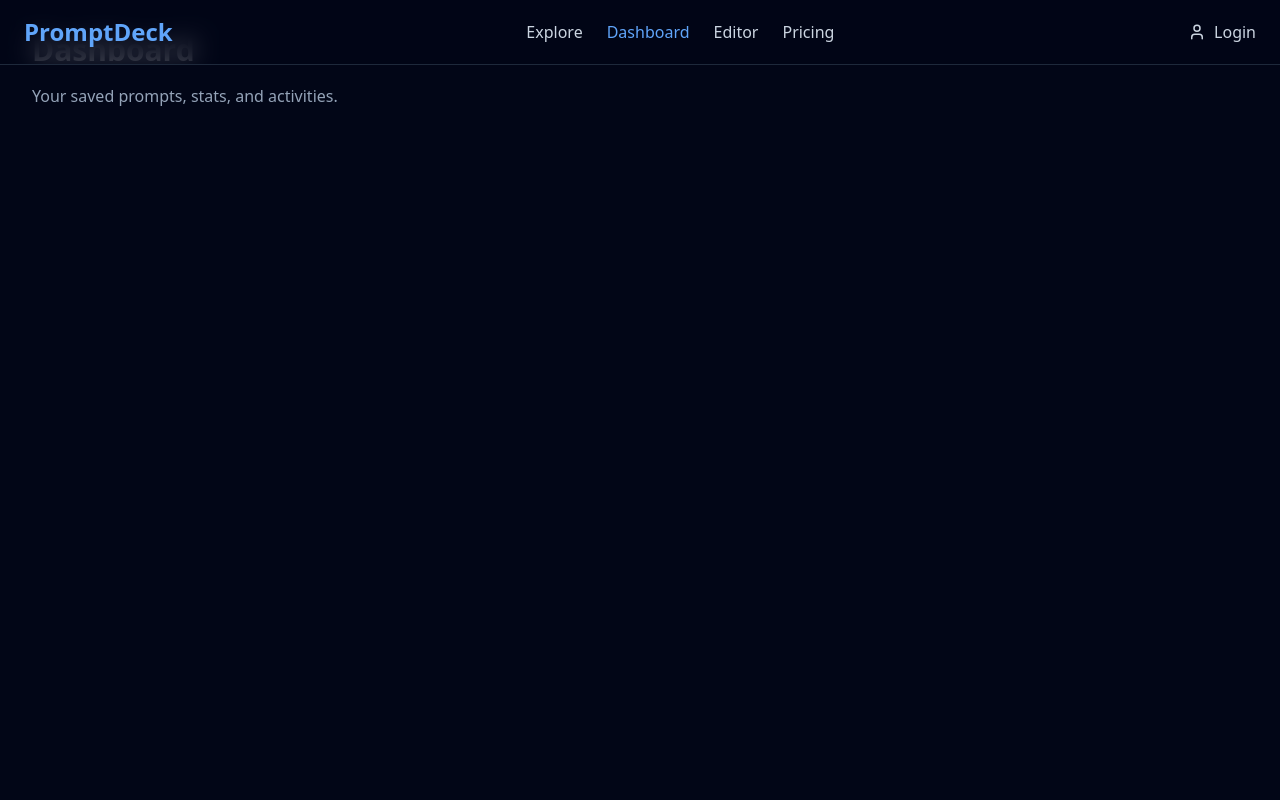
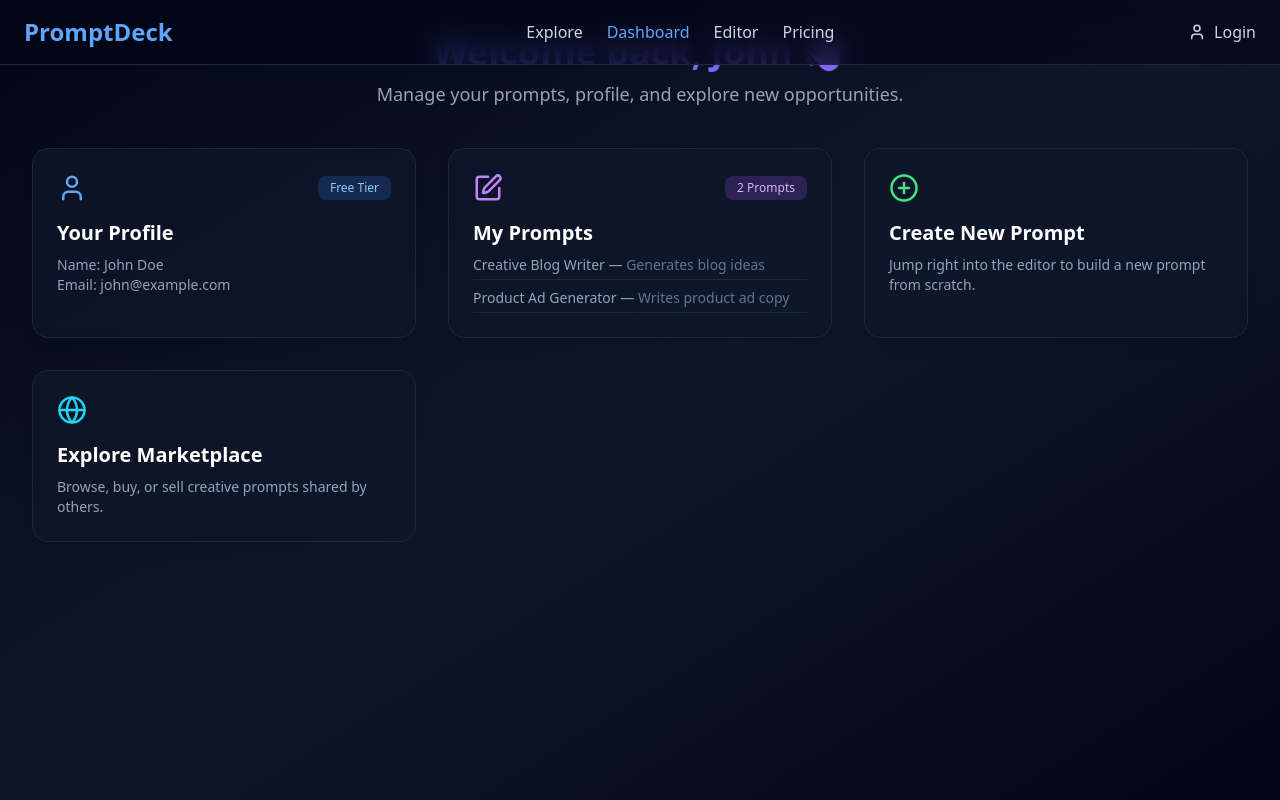
Before and after one commit to impeccable548/Promptdeck-, a React (Create React App) app: page / in a window 1280 px wide. Both pictures are taken after a click on the button "Dashboard". Built offline with nearby package versions, Linux system fonts and the light colour scheme.

Commit message:
Update Dashboard.jsx

```diff
--- a/src/components/Dashboard.jsx
+++ b/src/components/Dashboard.jsx
@@ -1,8 +1,120 @@
-const Dashboard = () => (
-  <div className="p-8">
-    <h1 className="text-3xl font-bold text-white mb-4">Dashboard</h1>
-    <p className="text-slate-400">Your saved prompts, stats, and activities.</p>
-  </div>
-);
+import { motion } from "framer-motion";
+import { useState } from "react";
+import { User, PenSquare, Globe, PlusCircle } from "lucide-react";
+
+const Dashboard = ({ setCurrentPage }) => {
+  const [user, setUser] = useState({
+    name: "John Doe",
+    email: "john@example.com",
+    plan: "Free Tier",
+    prompts: [
+      { id: 1, title: "Creative Blog Writer", desc: "Generates blog ideas" },
+      { id: 2, title: "Product Ad Generator", desc: "Writes product ad copy" },
+    ],
+  });
+
+  const handleUpgrade = () => {
+    alert("Upgrade feature coming soon 🚀");
+  };
+
+  return (
+    <div className="min-h-screen p-8 text-white bg-gradient-to-br from-slate-950 via-slate-900 to-slate-950">
+      {/* Greeting Section */}
+      <motion.div
+        className="mb-10 text-center"
+        initial={{ opacity: 0, y: -30 }}
+        animate={{ opacity: 1, y: 0 }}
+        transition={{ duration: 0.7 }}
+      >
+        <h1 className="text-4xl font-extrabold mb-2 bg-clip-text text-transparent bg-gradient-to-r from-blue-500 to-purple-500">
+          Welcome back, {user.name.split(" ")[0]} 👋
+        </h1>
+        <p className="text-slate-400 text-lg">
+          Manage your prompts, profile, and explore new opportunities.
+        </p>
+      </motion.div>
+
+      {/* Card Grid */}
+      <div className="grid md:grid-cols-2 lg:grid-cols-3 gap-8">
+        {/* Profile Card */}
+        <motion.div
+          className="p-6 bg-slate-900/70 rounded-2xl border border-slate-800 hover:border-blue-500 transition cursor-pointer shadow-lg backdrop-blur-sm"
+          whileHover={{ scale: 1.05 }}
+          onClick={() => alert("Open Profile Modal coming soon 🧑‍💻")}
+        >
+          <div className="flex items-center justify-between mb-4">
+            <User className="text-blue-400" size={30} />
+            <button
+              onClick={handleUpgrade}
+              className="text-xs bg-blue-500/20 px-3 py-1 rounded-lg text-blue-300 hover:bg-blue-500/30 transition"
+            >
+              {user.plan}
+            </button>
+          </div>
+          <h2 className="text-xl font-bold mb-2">Your Profile</h2>
+          <p className="text-slate-400 text-sm">
+            Name: {user.name} <br />
+            Email: {user.email}
+          </p>
+        </motion.div>
+
+        {/* My Prompts Card */}
+        <motion.div
+          className="p-6 bg-slate-900/70 rounded-2xl border border-slate-800 hover:border-purple-500 transition cursor-pointer shadow-lg backdrop-blur-sm"
+          whileHover={{ scale: 1.05 }}
+          onClick={() => setCurrentPage("explore")}
+        >
+          <div className="flex items-center justify-between mb-4">
+            <PenSquare className="text-purple-400" size={30} />
+            <span className="text-xs bg-purple-500/20 px-3 py-1 rounded-lg text-purple-300">
+              {user.prompts.length} Prompts
+            </span>
+          </div>
+          <h2 className="text-xl font-bold mb-2">My Prompts</h2>
+          <ul className="space-y-2 text-sm text-slate-400">
+            {user.prompts.map((p) => (
+              <li
+                key={p.id}
+                className="border-b border-slate-800 pb-1 hover:text-purple-300 transition"
+              >
+                {p.title} — <span className="text-slate-500">{p.desc}</span>
+              </li>
+            ))}
+          </ul>
+        </motion.div>
+
+        {/* Create Prompt */}
+        <motion.div
+          className="p-6 bg-slate-900/70 rounded-2xl border border-slate-800 hover:border-green-500 transition cursor-pointer shadow-lg backdrop-blur-sm"
+          whileHover={{ scale: 1.05 }}
+          onClick={() => setCurrentPage("editor")}
+        >
+          <div className="flex items-center justify-between mb-4">
+            <PlusCircle className="text-green-400" size={30} />
+          </div>
+          <h2 className="text-xl font-bold mb-2">Create New Prompt</h2>
+          <p className="text-slate-400 text-sm">
+            Jump right into the editor to build a new prompt from scratch.
+          </p>
+        </motion.div>
+
+        {/* Marketplace */}
+        <motion.div
+          className="p-6 bg-slate-900/70 rounded-2xl border border-slate-800 hover:border-cyan-500 transition cursor-pointer shadow-lg backdrop-blur-sm"
+          whileHover={{ scale: 1.05 }}
+          onClick={() => setCurrentPage("explore")}
+        >
+          <div className="flex items-center justify-between mb-4">
+            <Globe className="text-cyan-400" size={30} />
+          </div>
+          <h2 className="text-xl font-bold mb-2">Explore Marketplace</h2>
+          <p className="text-slate-400 text-sm">
+            Browse, buy, or sell creative prompts shared by others.
+          </p>
+        </motion.div>
+      </div>
+    </div>
+  );
+};
 
 export default Dashboard;
```
